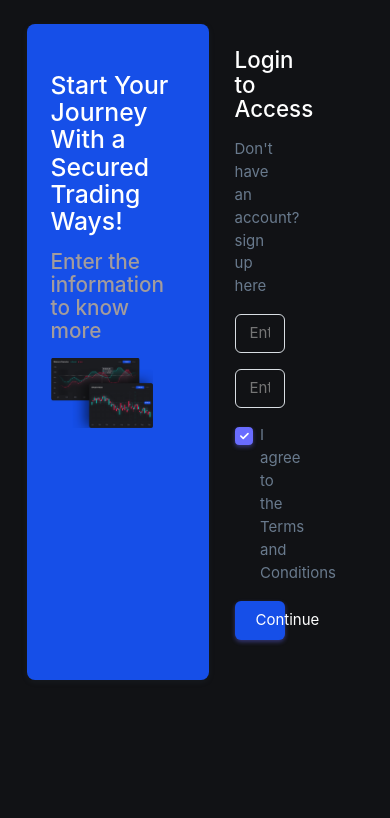
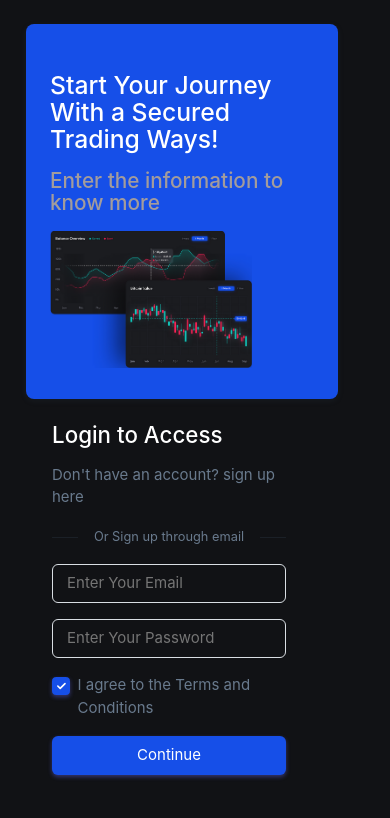
Before and after one commit to solomonyusuf/cryptobit, a Vue app: page / in a window 390 px wide. Shown: the top 818 px of the page. Built offline with nearby package versions, Linux system fonts and the light colour scheme; the HTML template or start-up script is replaced by a standard one.

Commit message:
adjusted the responsiveness, added a divider

```diff
--- a/src/App.vue
+++ b/src/App.vue
@@ -9,19 +9,21 @@
         <div class="container-xxl bit-mt-4 bit-mb-4">
 
           <div class="bit-row bit-justify-content-center">
-            <div class="bit-card bit-col-md-7">
+            <div class="bit-card bit-col-md-7 bit-col-sm-12">
                 <div class="bit-card-body">
                   <h2 class="text-widget bit-mt-4">Start Your Journey With a Secured Trading Ways!</h2>
                   <h4 style="color: #a39c9c;" class="text-widget">Enter the information to know more </h4>
                   <img class="image-widget" src="/images/bg1.png"  />
                 </div>
             </div>
-            <div class="bit-col-md-5">
+            <div class="bit-col-md-5 bit-col-sm-12">
                 <div class="bit-row bit-justify-content-center">
                   <div class="container-xxl bit-mt-4 bit-mb-4">
                       <h3 class="text-widget">Login to Access </h3>
                        <p>Don't have an account? <a>sign up here</a></p>
-
+                       <div class="divider">
+                        <div class="divider-text">Or Sign up through email</div>
+                      </div>
                        <form class="bit-gap-2">
                         <div class="bit-mb-3">
                           <input type="text" class="bit-form-control" placeholder="Enter Your Email">
--- a/src/assets/base.scss
+++ b/src/assets/base.scss
@@ -126,15 +126,26 @@ body {
   width: 66.66666667%;
 }
 
-.bit-col-md-7 {
-  flex: 0 0 auto;
-  width: 58.33333333%;
+@media (min-width: 768px) {
+  .bit-col-md-7 {
+    flex: 0 0 auto;
+    width: 58.33333333%;
+  }
+}
+@media (min-width: 576px) {
+  .col-sm-12 {
+    flex: 0 0 auto;
+    width: 100%;
+  }
 }
 
-.bit-col-md-5 {
-  flex: 0 0 auto;
-  width: 41.33333333%;
+@media (min-width: 768px) {
+  .bit-col-md-5 {
+    flex: 0 0 auto;
+    width: 41.66666667%;
+  }
 }
+
 .bit-col-md-4 {
   flex: 0 0 auto;
   width: 33.33333333%;
@@ -202,8 +213,8 @@ body {
 }
 
 .bit-form-check-input:checked {
-  background-color: #696cff;
-  border-color: #696cff;
+  background-color: var(--bs-primary);
+  border-color: var(--bs-primary);
   box-shadow: 0 2px 4px 0 rgba(105, 108, 255, 0.4);
   border-radius: 0.25em;
 }
@@ -282,6 +293,57 @@ hr {
   transition: all 0.2s ease-in-out;
 }
 
+.divider {
+  display: block;
+  text-align: center;
+  margin: 1rem 0;
+  overflow: hidden;
+  white-space: nowrap;
+}
+.divider .divider-text {
+  position: relative;
+  display: inline-block;
+  font-size: 0.8rem;
+  padding: 0rem 1rem;
+}
+.divider .divider-text i {
+  font-size: 1rem;
+}
+.divider .divider-text:before, .divider .divider-text:after {
+  content: "";
+  position: absolute;
+  top: 50%;
+  width: 100vw;
+  border-top: 1px solid rgba(67, 89, 113, 0.2);
+}
+.divider .divider-text:before {
+  right: 100%;
+}
+.divider .divider-text:after {
+  left: 100%;
+}
+.divider.text-start .divider-text {
+  padding-left: 0;
+}
+.divider.text-end .divider-text {
+  padding-right: 0;
+}
+.divider.text-start-center .divider-text {
+  left: -25%;
+}
+.divider.text-end-center .divider-text {
+  right: -25%;
+}
+.divider.divider-dotted .divider-text:before, .divider.divider-dotted .divider-text:after {
+  border-style: dotted;
+  border-width: 0 1px 1px;
+  border-color: rgba(67, 89, 113, 0.2);
+}
+.divider.divider-dashed .divider-text:before, .divider.divider-dashed .divider-text:after {
+  border-style: dashed;
+  border-width: 0 1px 1px;
+  border-color: rgba(67, 89, 113, 0.2);
+}
 
 .bit-mt-4 {
   margin-top: 1.5rem !important;
```
